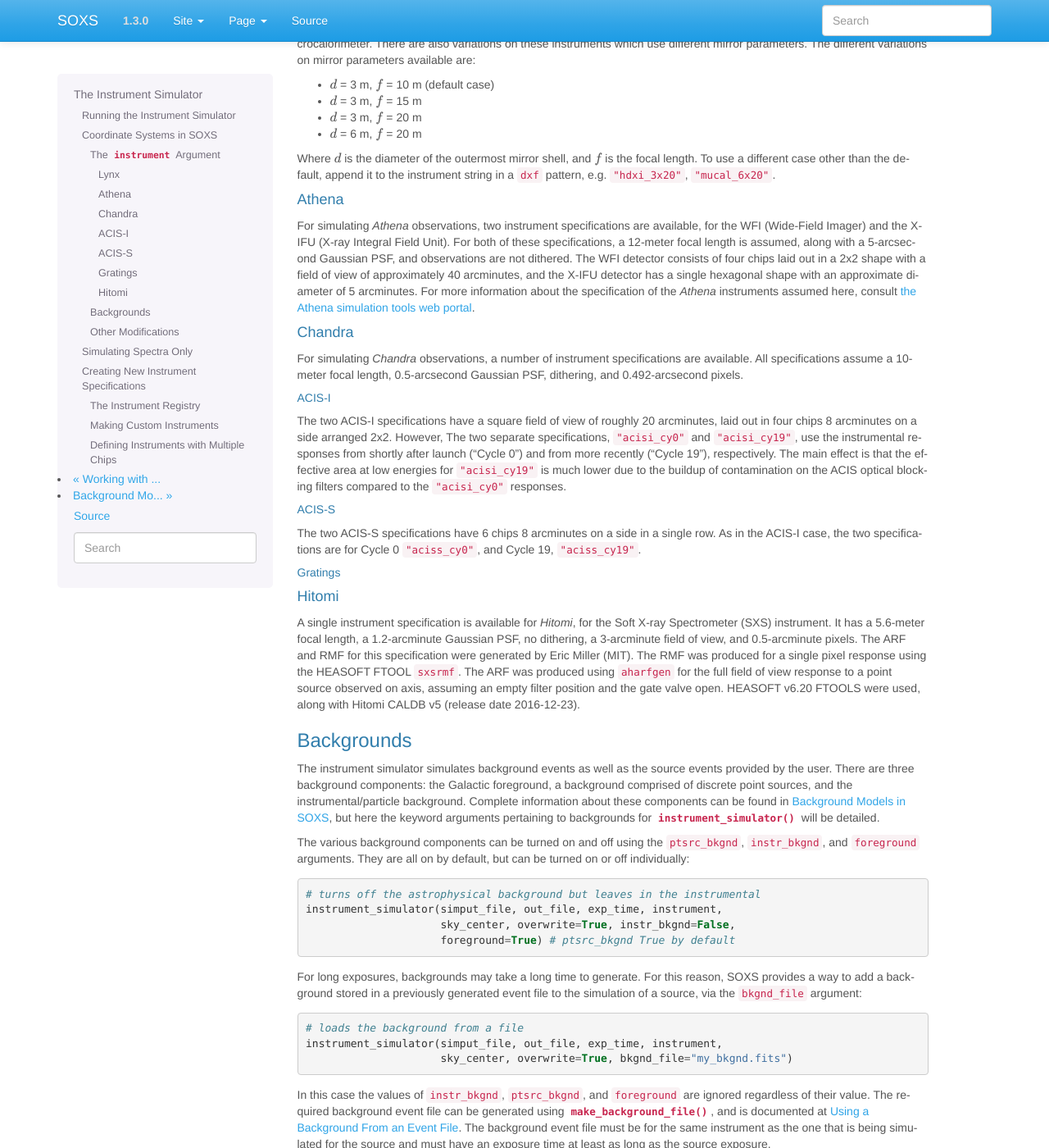
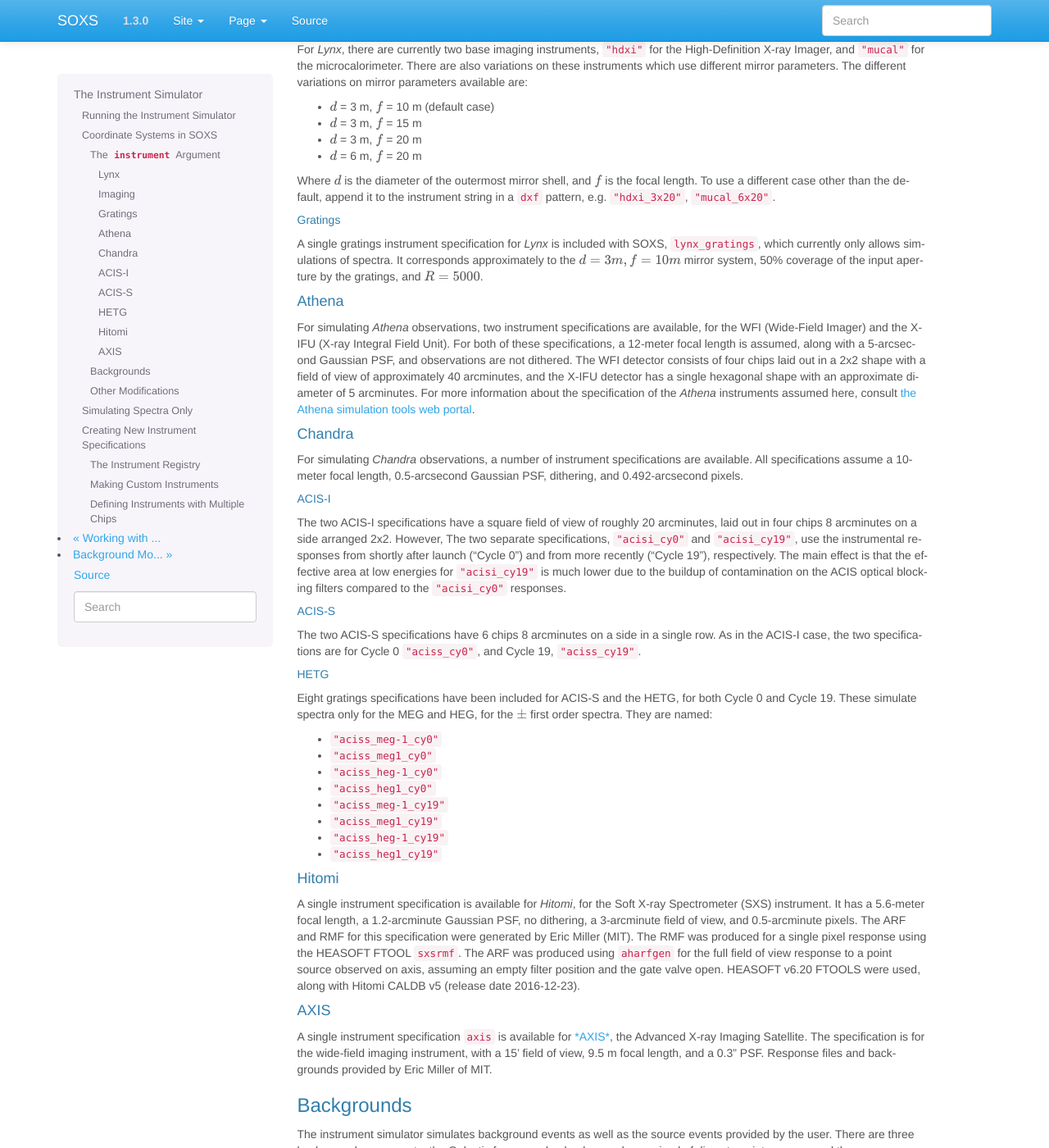
Before and after one commit to lynx-x-ray-observatory/soxs, a Sphinx documentation site: the page built from doc/source/users_guide/instrument.rst, in a window 1280 px wide and 1400 px high, scrolled down 2103 px. Shown: the whole window at 82% size. Built offline with Sphinx 7.4.7, drawn with Linux system fonts in a browser that asks for light colours.

Commit message:
Docs on new instrument specs

```diff
--- a/doc/source/users_guide/instrument.rst
+++ b/doc/source/users_guide/instrument.rst
@@ -96,7 +96,10 @@ argument:
 Lynx
 ~~~~
 
-For *Lynx*, there are currently two base instruments, ``"hdxi"`` for the
+Imaging
+#######
+
+For *Lynx*, there are currently two base imaging instruments, ``"hdxi"`` for the
 High-Definition X-ray Imager, and ``"mucal"`` for the microcalorimeter. There
 are also variations on these instruments which use different mirror parameters.
 The different variations on mirror parameters available are:
@@ -110,6 +113,14 @@ Where :math:`d` is the diameter of the outermost mirror shell, and :math:`f` is
 the focal length. To use a different case other than the default, append it to
 the instrument string in a ``dxf`` pattern, e.g. ``"hdxi_3x20"``,
 ``"mucal_6x20"``.
+
+Gratings
+########
+
+A single gratings instrument specification for *Lynx* is included with SOXS,
+``lynx_gratings``, which currently only allows simulations of spectra. It
+corresponds approximately to the :math:`d = 3 m, f = 10 m` mirror system,
+50% coverage of the input aperture by the gratings, and :math:`R = 5000`.
 
 Athena
 ~~~~~~
@@ -150,9 +161,21 @@ The two ACIS-S specifications have 6 chips 8 arcminutes on a side in a single ro
 As in the ACIS-I case, the two specifications are for Cycle 0 ``"aciss_cy0"``, and
 Cycle 19, ``"aciss_cy19"``.
 
-Gratings
-########
+HETG
+####
 
+Eight gratings specifications have been included for ACIS-S and the HETG, for both
+Cycle 0 and Cycle 19. These simulate spectra only for the MEG and HEG, for the
+:math:`\pm` first order spectra. They are named:
+
+* ``"aciss_meg-1_cy0"``
+* ``"aciss_meg1_cy0"``
+* ``"aciss_heg-1_cy0"``
+* ``"aciss_heg1_cy0"``
+* ``"aciss_meg-1_cy19"``
+* ``"aciss_meg1_cy19"``
+* ``"aciss_heg-1_cy19"``
+* ``"aciss_heg1_cy19"``
 
 Hitomi
 ~~~~~~
@@ -166,6 +189,15 @@ The ARF was produced using ``aharfgen`` for the full field of view response to
 a point source observed on axis, assuming an empty filter position and the gate
 valve open. HEASOFT v6.20 FTOOLS were used, along with Hitomi CALDB v5 (release
 date 2016-12-23).
+
+AXIS
+~~~~
+
+A single instrument specification ``axis`` is available for
+`*AXIS* <http://axis.astro.umd.edu>`_, the Advanced X-ray Imaging Satellite.
+The specification is for the wide-field imaging instrument, with a 15' field of
+view, 9.5 m focal length, and a 0.3" PSF. Response files and backgrounds provided
+by Eric Miller of MIT.
 
 .. _bkgnds:
 
```
